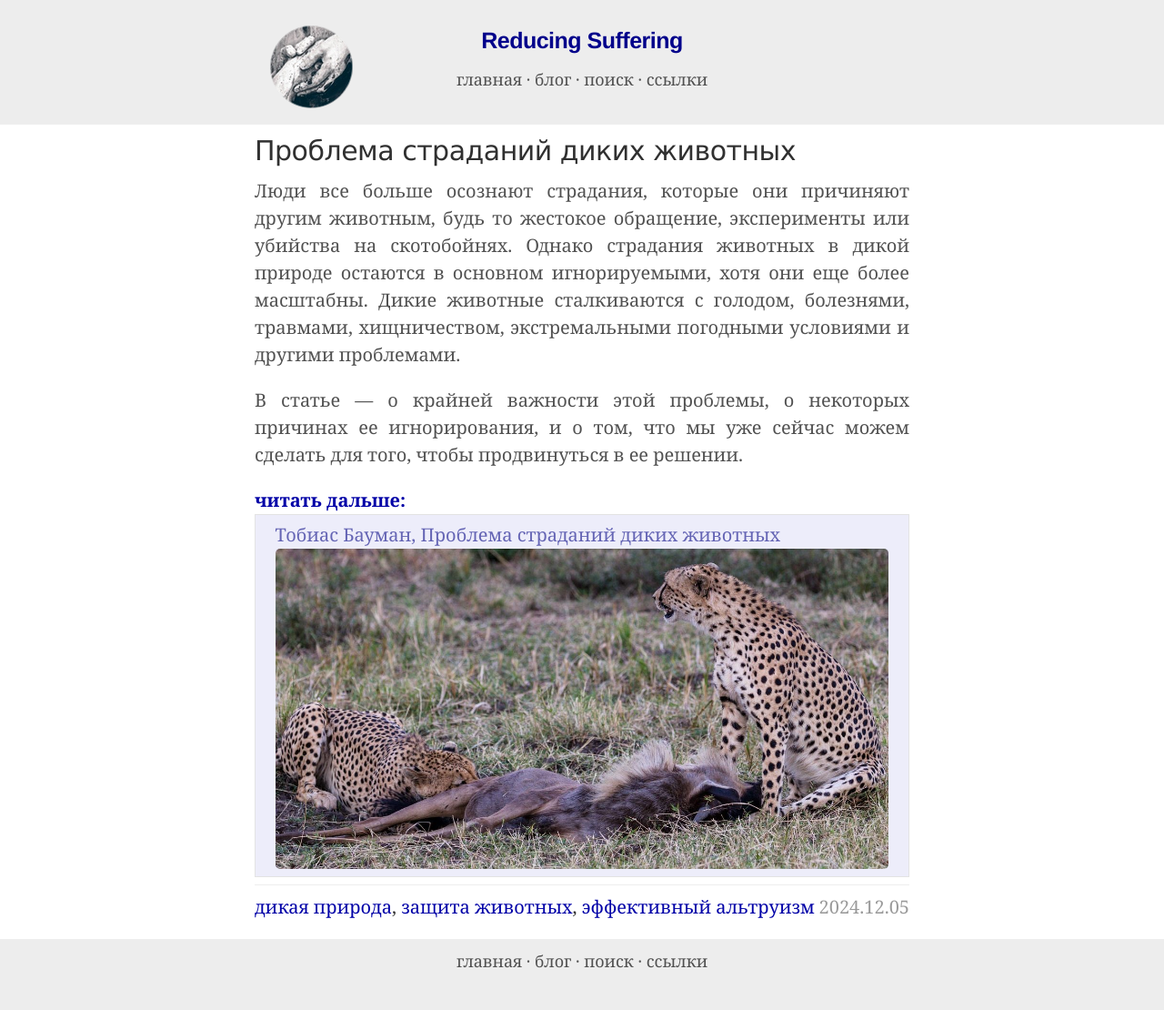
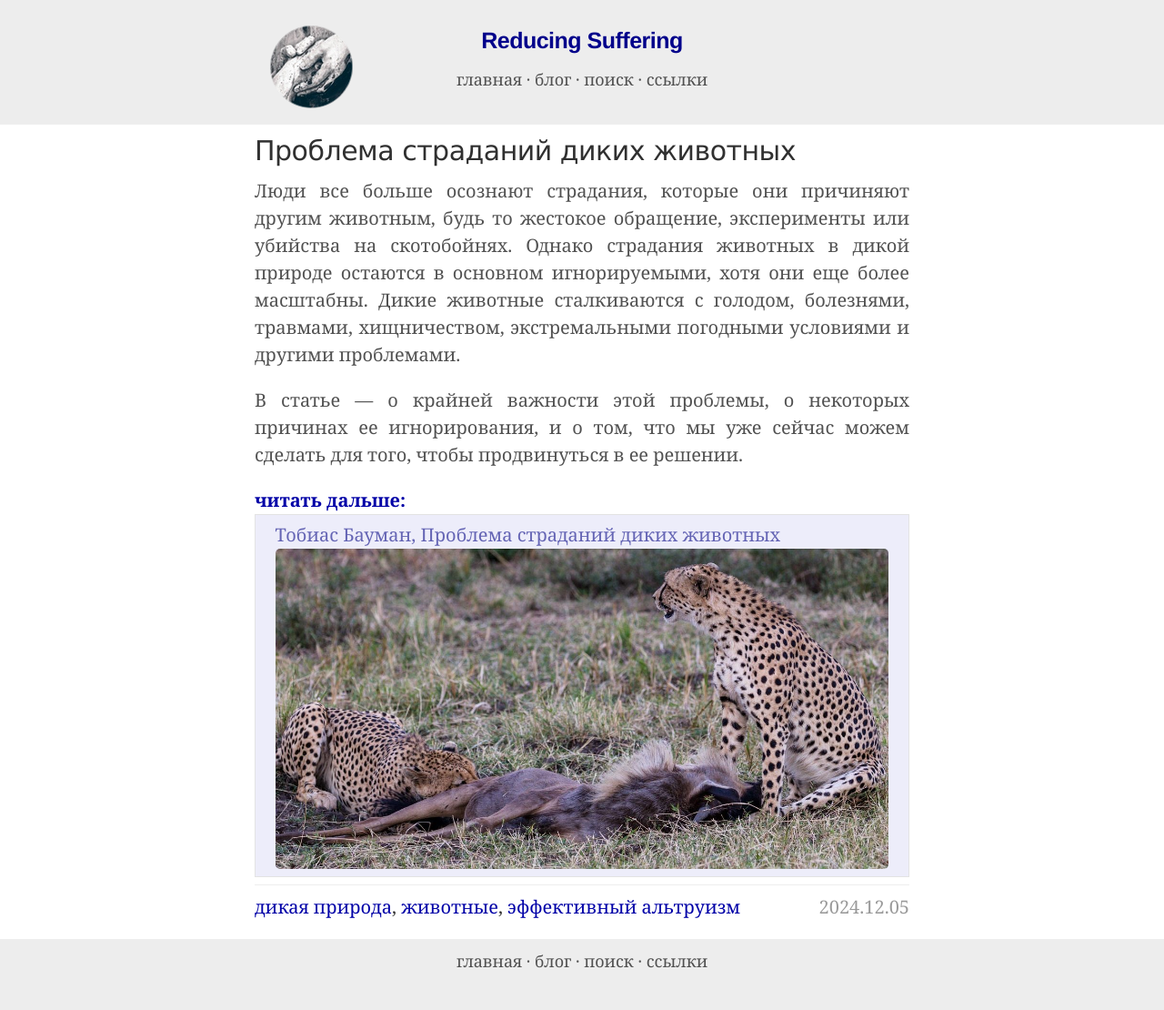
Before and after one commit to ReducingSuffering/reducingsuffering.github.io, a Jekyll site: the page built from _posts/wt/Переводы/Тобиас Бауман/2024-12-05-727.md, in a window 1280 px wide. Shown: the whole page at 91% size. Built offline with Jekyll 4.4.1, drawn with Linux system fonts in a browser that asks for light colours.

Commit message:
Update 2024-12-05-727.md

```diff
--- a/_posts/wt/Переводы/Тобиас Бауман/2024-12-05-727.md
+++ b/_posts/wt/Переводы/Тобиас Бауман/2024-12-05-727.md
@@ -5,7 +5,7 @@ vk: https://vk.com/wall-199052526_727
 telegram: https://t.me/reducing_suffering/372
 tags:
   - дикая_природа
-  - защита_животных
+  - животные
   - эффективный_альтруизм
 meta_tags:
   - статьи
```
